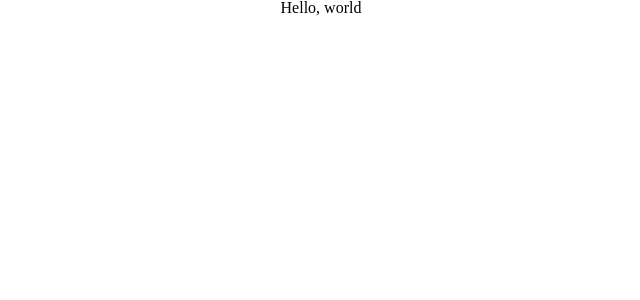
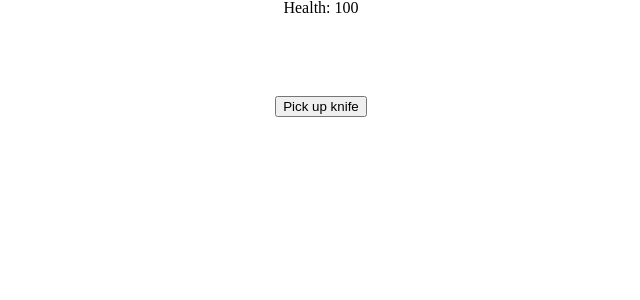
Before and after one commit to pmcmahan1/adventure-game, a React (Vite) app: page / in a window 1280 px wide. Shown: the top 300 px of the page, without its empty margins (319-959 px from the left). Built offline with nearby package versions, Linux system fonts and the light colour scheme.

Commit message:
Testing things

```diff
--- a/src/App.jsx
+++ b/src/App.jsx
@@ -1,14 +1,38 @@
-import React, { useState } from 'react'
-import './App.scss'
+import React, { useState } from "react";
+import "./App.scss";
 
 function App() {
-  const [count, setCount] = useState(0)
+  const [hp, setHp] = useState(100);
+  const [inv, setInv] = useState({
+    knife:false,
+    flashlight: false
+  });
+
+
+  const handleChange = (event) => {
+    let value = parseInt(event.target.value);
+    switch (value) {
+      case 1:
+        setInv(prevInv => ({
+          ...prevInv,
+          knife: true
+        }))
+        break
+      default:
+        console.log("Error")
+        break
+    }
+  };
 
   return (
-<div className="app">
-  Hello, world
-</div>
-  )
+    <div className="app">
+      {inv.knife && "You have knife"}
+      Health: {hp}
+      <button onClick={handleChange} value={1}>
+        Pick up knife
+      </button>
+    </div>
+  );
 }
 
-export default App
+export default App;
```
